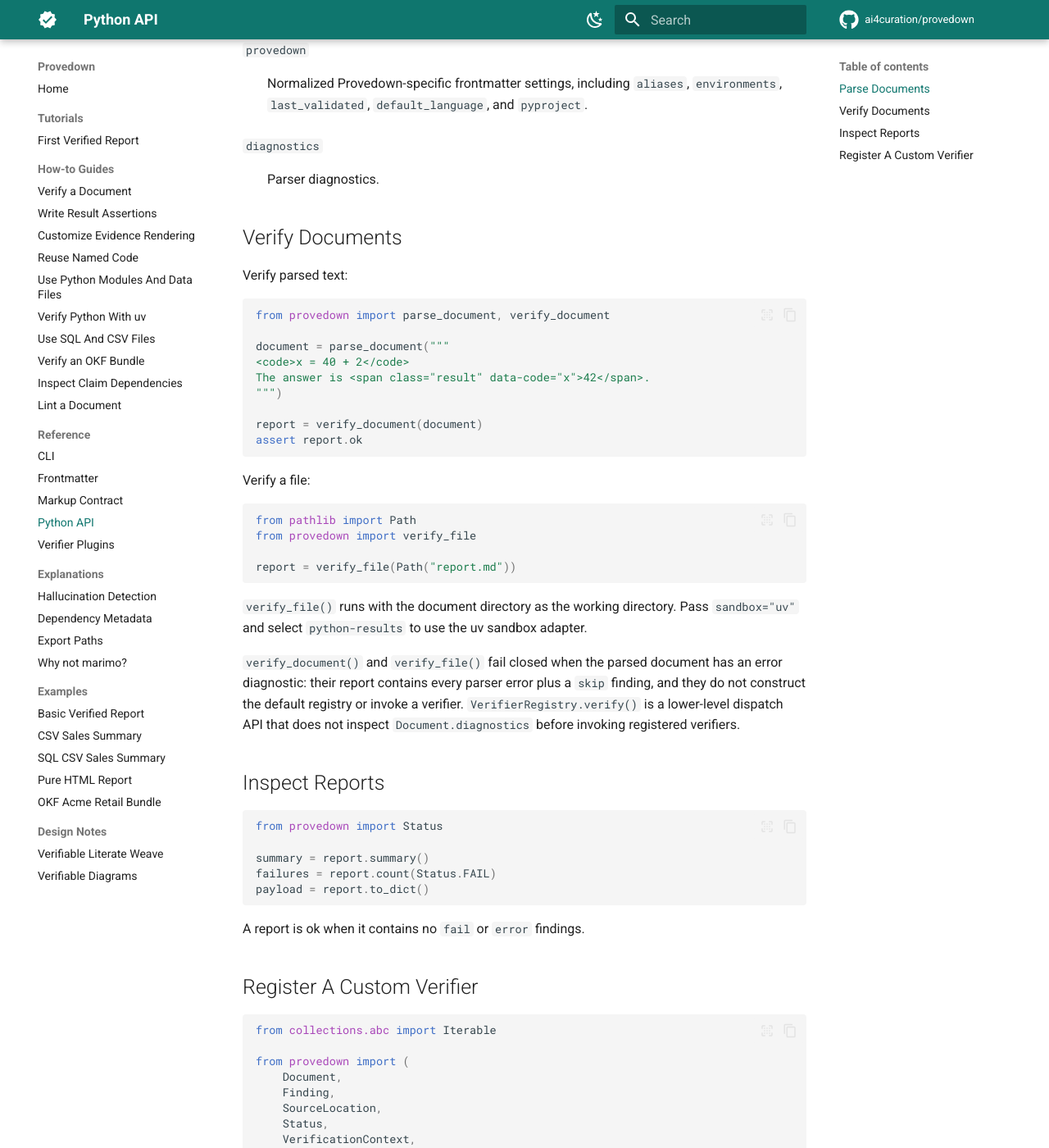
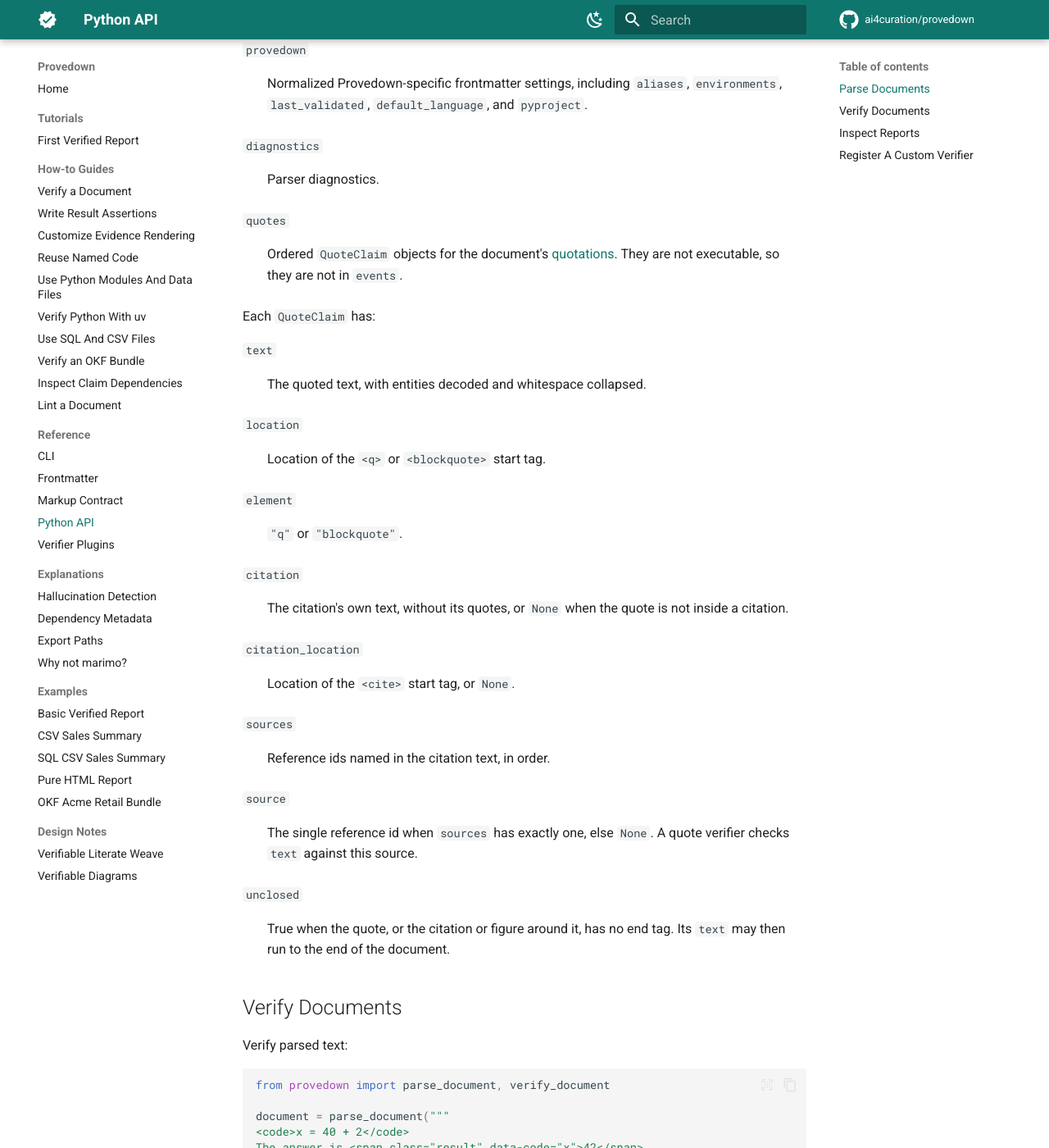
Before and after one commit to ai4curation/provedown, an MkDocs documentation site: the page built from docs/reference/python-api.md, in a window 1280 px wide and 1400 px high, scrolled down 1119 px. Shown: the whole window at 82% size. Built offline with MkDocs 1.6.1 and Material for MkDocs 9.7.7, drawn with Linux system fonts in a browser that asks for light colours; comment, search, counter and statistics services are not loaded.

Commit message:
Never truncate quotes; report unclosed quote markup through lint
Review fixes for cited quotations:

- A </cite> or </figure> inside an open quote is now quoted text, so a
  nested or stray end tag no longer cuts the quote short. A quote whose
  end tag is missing runs to the end of the document instead.
- Unclosed quote markup is no longer a parser diagnostic, which blocked
  every check in the document. QuoteClaim.unclosed marks it and the new
  unclosed-quote lint reports it as an error.
- The text of a <code> element inside a quote is kept in the quote.
- A Markdown link in a citation names its link text as the source, and a
  token left without a local part after trimming is not a source.
- empty-quote applies only to cited quotes, and the several-sources
  message names the ids.
- Document.quotes and QuoteClaim are in the Python API reference.

Co-Authored-By: Claude Opus 5.5 <noreply@anthropic.com>
Claude-Session: https://claude.ai/code/session_01UMrk1o2dPRDsVFZsQKFRpm

```diff
--- a/docs/reference/python-api.md
+++ b/docs/reference/python-api.md
@@ -48,6 +48,40 @@ The parsed `Document` contains:
 
 `diagnostics`
 : Parser diagnostics.
+
+`quotes`
+: Ordered `QuoteClaim` objects for the document's
+  [quotations](markup.md#quotations). They are not executable, so they are not
+  in `events`.
+
+Each `QuoteClaim` has:
+
+`text`
+: The quoted text, with entities decoded and whitespace collapsed.
+
+`location`
+: Location of the `<q>` or `<blockquote>` start tag.
+
+`element`
+: `"q"` or `"blockquote"`.
+
+`citation`
+: The citation's own text, without its quotes, or `None` when the quote is not
+  inside a citation.
+
+`citation_location`
+: Location of the `<cite>` start tag, or `None`.
+
+`sources`
+: Reference ids named in the citation text, in order.
+
+`source`
+: The single reference id when `sources` has exactly one, else `None`. A quote
+  verifier checks `text` against this source.
+
+`unclosed`
+: True when the quote, or the citation or figure around it, has no end tag.
+  Its `text` may then run to the end of the document.
 
 ## Verify Documents
 
```
Also changed, not shown: docs/how-to-guides/lint-a-document.md (+5 -1 lines), docs/reference/markup.md (+13 -5 lines), 4 other files.
